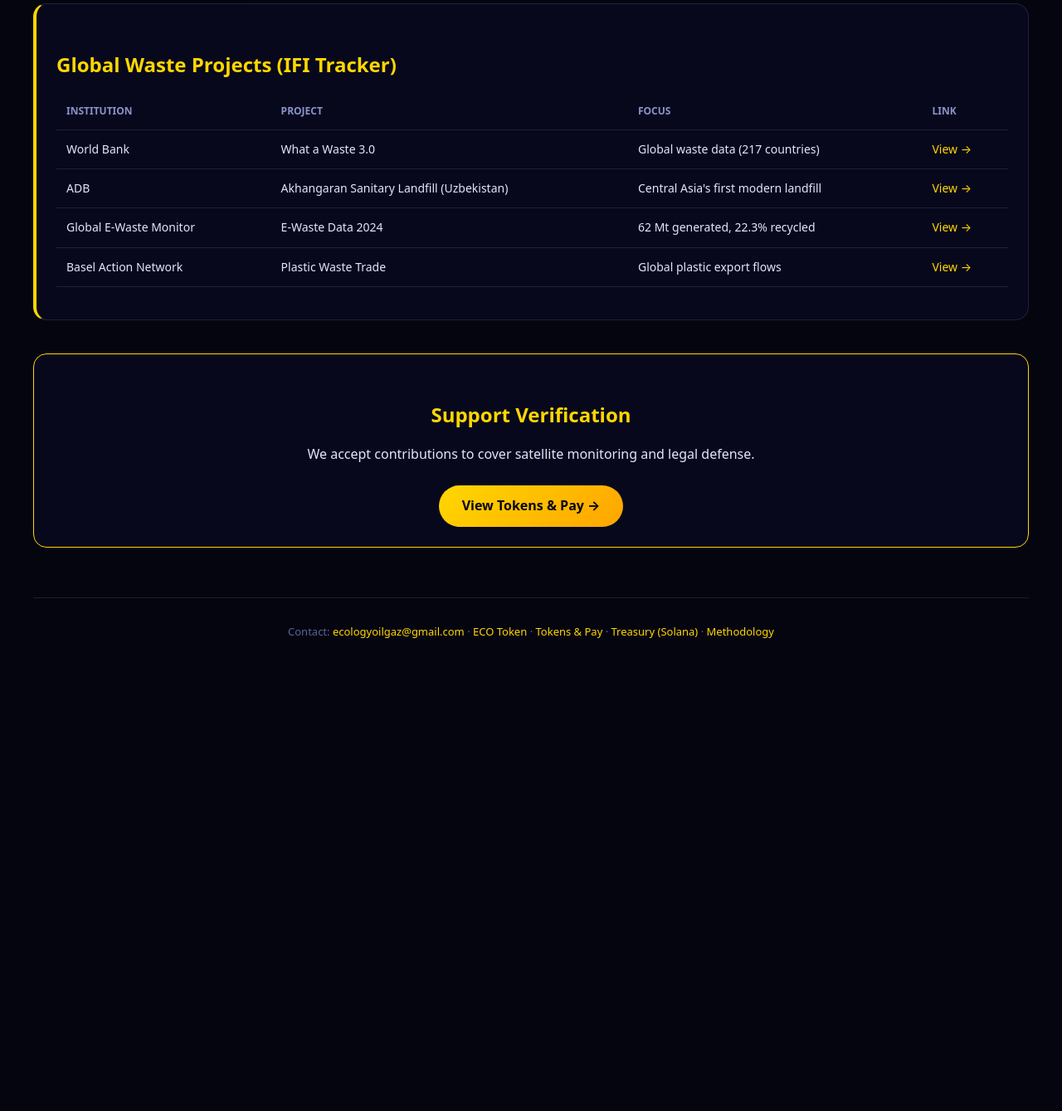
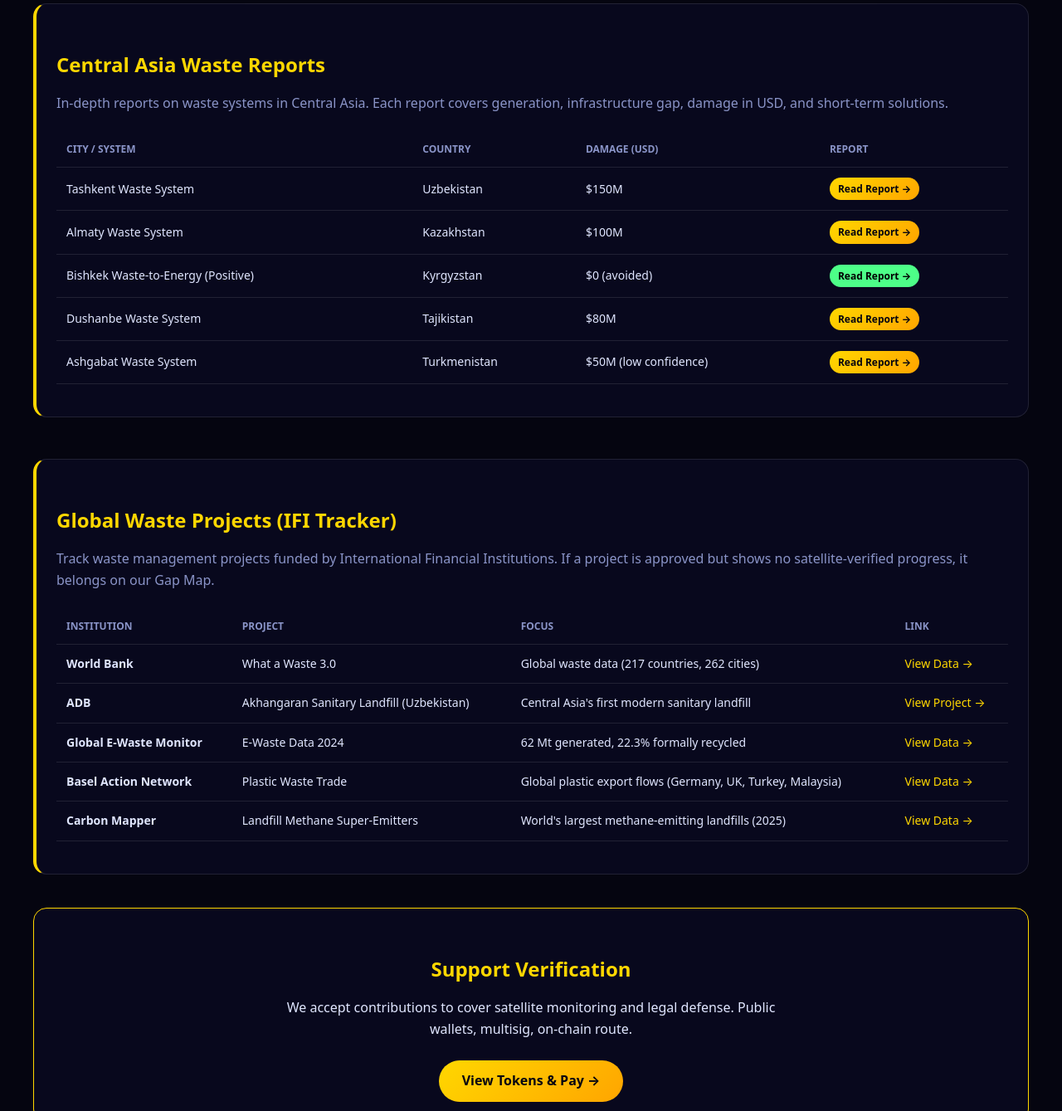
Before and after one commit to ecologyoilgaz/waste, a plain HTML site: page index.html in a window 1280 px wide. Shown: the part 1870-3209 px from the top of the page at 83% size. Before the commit the page ends 2712 px from the top, so only its background shows below. Drawn offline with Linux system fonts and the light colour scheme; a script that the page names is missing.

Commit message:
Update index.html

```diff
--- a/index.html
+++ b/index.html
@@ -58,22 +58,97 @@
   <section id="cards" class="grid"></section>
   <div id="pagination" class="pagination"></div>
 
-  <section class="detail-block" style="border-left:4px solid var(--gold); margin-top:50px;">
-    <h2>Global Waste Projects (IFI Tracker)</h2>
+  <!-- CENTRAL ASIA WASTE REPORTS -->
+  <section class="detail-block" style="border-left: 4px solid var(--gold); margin-top: 50px;">
+    <h2>Central Asia Waste Reports</h2>
+    <p style="color:var(--muted); margin-bottom: 20px;">
+      In-depth reports on waste systems in Central Asia.
+      Each report covers generation, infrastructure gap, damage in USD, and short-term solutions.
+    </p>
     <table style="width:100%;">
-      <thead><tr><th>Institution</th><th>Project</th><th>Focus</th><th>Link</th></tr></thead>
+      <thead><tr><th>City / System</th><th>Country</th><th>Damage (USD)</th><th>Report</th></tr></thead>
       <tbody>
-        <tr><td>World Bank</td><td>What a Waste 3.0</td><td>Global waste data (217 countries)</td><td><a href="https://www.worldbank.org/en/brief/2026/03/26/what-a-waste-3" target="_blank">View →</a></td></tr>
-        <tr><td>ADB</td><td>Akhangaran Sanitary Landfill (Uzbekistan)</td><td>Central Asia's first modern landfill</td><td><a href="https://development.asia/insight/why-modern-landfills-are-only-first-step-waste-management" target="_blank">View →</a></td></tr>
-        <tr><td>Global E-Waste Monitor</td><td>E-Waste Data 2024</td><td>62 Mt generated, 22.3% recycled</td><td><a href="https://www.itu.int/en/ITU-D/Environment/Pages/Publications/The-Global-E-waste-Monitor-2024.aspx" target="_blank">View →</a></td></tr>
-        <tr><td>Basel Action Network</td><td>Plastic Waste Trade</td><td>Global plastic export flows</td><td><a href="https://www.genevaenvironmentnetwork.org/" target="_blank">View →</a></td></tr>
+        <tr>
+          <td>Tashkent Waste System</td>
+          <td>Uzbekistan</td>
+          <td>$150M</td>
+          <td><a href="report-waste-uz.html" class="btn-primary" style="padding: 4px 10px; font-size: 12px; margin-top: 0;">Read Report →</a></td>
+        </tr>
+        <tr>
+          <td>Almaty Waste System</td>
+          <td>Kazakhstan</td>
+          <td>$100M</td>
+          <td><a href="report-waste-kz.html" class="btn-primary" style="padding: 4px 10px; font-size: 12px; margin-top: 0;">Read Report →</a></td>
+        </tr>
+        <tr>
+          <td>Bishkek Waste-to-Energy (Positive)</td>
+          <td>Kyrgyzstan</td>
+          <td>$0 (avoided)</td>
+          <td><a href="report-waste-kg.html" class="btn-primary" style="padding: 4px 10px; font-size: 12px; margin-top: 0; background: var(--green); color: #000;">Read Report →</a></td>
+        </tr>
+        <tr>
+          <td>Dushanbe Waste System</td>
+          <td>Tajikistan</td>
+          <td>$80M</td>
+          <td><a href="report-waste-tj.html" class="btn-primary" style="padding: 4px 10px; font-size: 12px; margin-top: 0;">Read Report →</a></td>
+        </tr>
+        <tr>
+          <td>Ashgabat Waste System</td>
+          <td>Turkmenistan</td>
+          <td>$50M (low confidence)</td>
+          <td><a href="report-waste-tm.html" class="btn-primary" style="padding: 4px 10px; font-size: 12px; margin-top: 0;">Read Report →</a></td>
+        </tr>
       </tbody>
     </table>
   </section>
 
-  <section class="detail-block" style="text-align:center;border-color:var(--gold);margin-top:40px;">
+  <!-- IFI TRACKER -->
+  <section class="detail-block" style="border-left: 4px solid var(--gold); margin-top: 50px;">
+    <h2>Global Waste Projects (IFI Tracker)</h2>
+    <p style="color:var(--muted); margin-bottom: 20px;">
+      Track waste management projects funded by International Financial Institutions.
+      If a project is approved but shows no satellite-verified progress, it belongs on our Gap Map.
+    </p>
+    <table style="width:100%;">
+      <thead><tr><th>Institution</th><th>Project</th><th>Focus</th><th>Link</th></tr></thead>
+      <tbody>
+        <tr>
+          <td><strong>World Bank</strong></td>
+          <td>What a Waste 3.0</td>
+          <td>Global waste data (217 countries, 262 cities)</td>
+          <td><a href="https://www.worldbank.org/en/brief/2026/03/26/what-a-waste-3" target="_blank">View Data →</a></td>
+        </tr>
+        <tr>
+          <td><strong>ADB</strong></td>
+          <td>Akhangaran Sanitary Landfill (Uzbekistan)</td>
+          <td>Central Asia's first modern sanitary landfill</td>
+          <td><a href="https://development.asia/insight/why-modern-landfills-are-only-first-step-waste-management" target="_blank">View Project →</a></td>
+        </tr>
+        <tr>
+          <td><strong>Global E-Waste Monitor</strong></td>
+          <td>E-Waste Data 2024</td>
+          <td>62 Mt generated, 22.3% formally recycled</td>
+          <td><a href="https://www.itu.int/en/ITU-D/Environment/Pages/Publications/The-Global-E-waste-Monitor-2024.aspx" target="_blank">View Data →</a></td>
+        </tr>
+        <tr>
+          <td><strong>Basel Action Network</strong></td>
+          <td>Plastic Waste Trade</td>
+          <td>Global plastic export flows (Germany, UK, Turkey, Malaysia)</td>
+          <td><a href="https://www.genevaenvironmentnetwork.org/" target="_blank">View Data →</a></td>
+        </tr>
+        <tr>
+          <td><strong>Carbon Mapper</strong></td>
+          <td>Landfill Methane Super-Emitters</td>
+          <td>World's largest methane-emitting landfills (2025)</td>
+          <td><a href="https://carbonmapper.org/" target="_blank">View Data →</a></td>
+        </tr>
+      </tbody>
+    </table>
+  </section>
+
+  <section class="detail-block" style="text-align:center; border-color: var(--gold); margin-top: 40px;">
     <h2>Support Verification</h2>
-    <p style="max-width:600px;margin:0 auto 15px auto;">We accept contributions to cover satellite monitoring and legal defense.</p>
+    <p style="max-width: 600px; margin: 0 auto 15px auto;">We accept contributions to cover satellite monitoring and legal defense. Public wallets, multisig, on-chain route.</p>
     <a href="tokens.html" class="btn-primary">View Tokens & Pay →</a>
   </section>
 </main>
```
